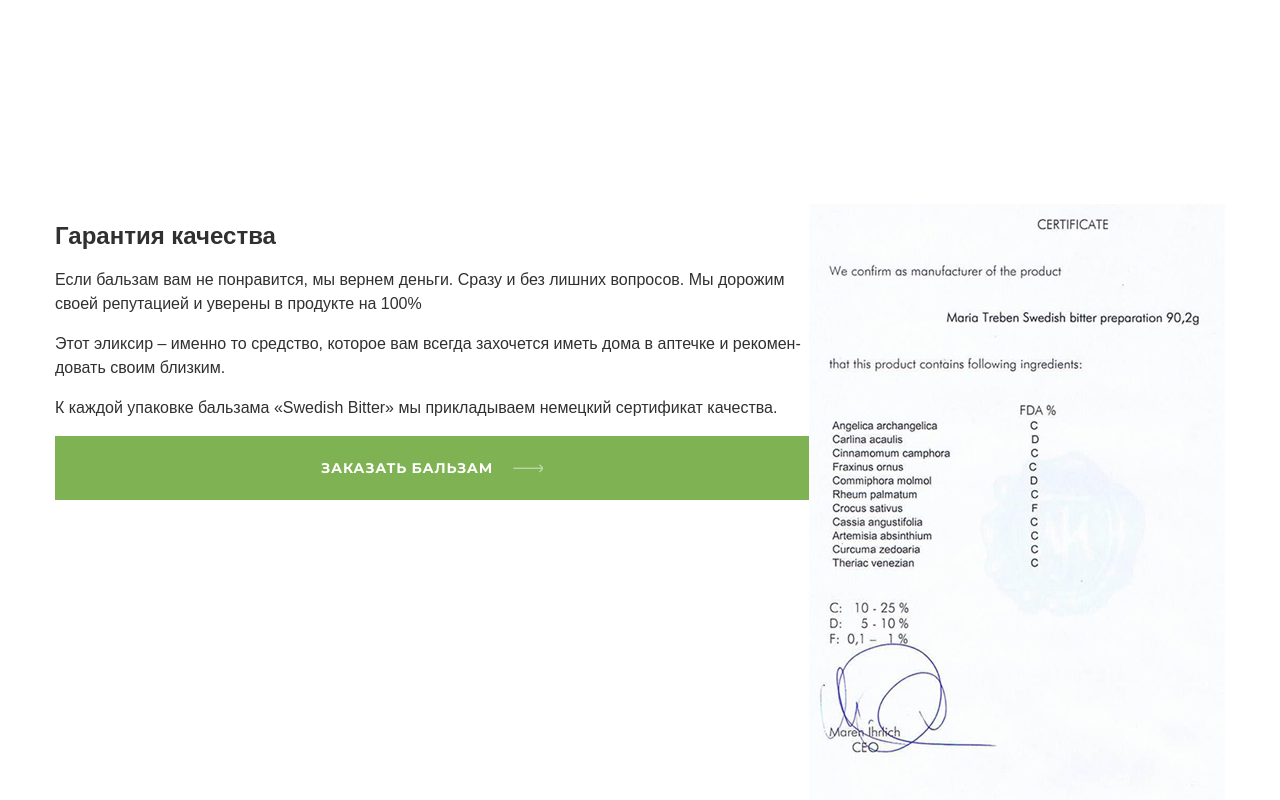
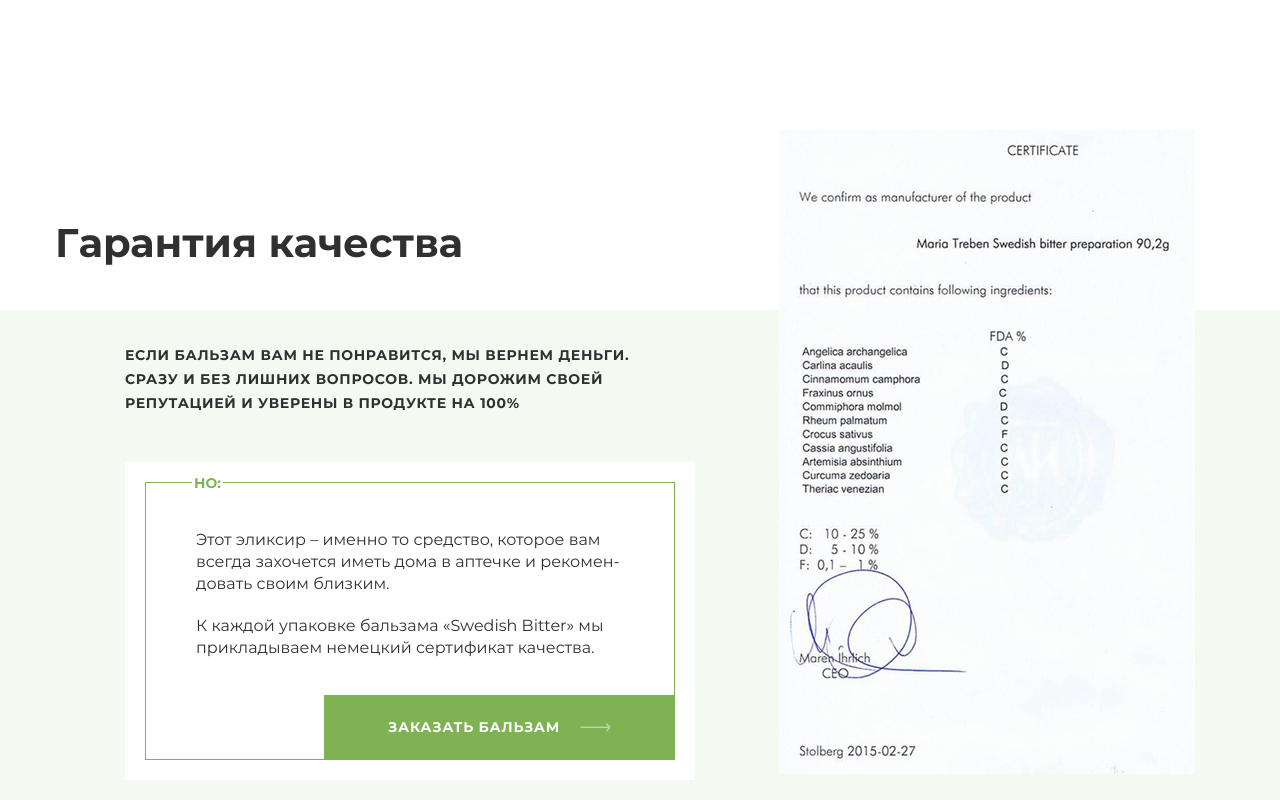
Before and after one commit to git-dmitriy/web-practice, a website: page flexbox/swedish-bitter/src/index.html in a window 1280 px wide. Shown: the part 5080-5880 px from the top of the page. Drawn offline with nearby package versions, Linux system fonts and the light colour scheme; files that its build step writes are made by us from their sources; files whose address does not match are found by name.

Commit message:
Стилизация блока "Гарантия качества

```diff
--- a/flexbox/swedish-bitter/src/index.html
+++ b/flexbox/swedish-bitter/src/index.html
@@ -227,13 +227,30 @@
 
         <div class="warranty-text-col">
           <h2 class="warranty-title">Гарантия качества</h2>
-          <p>Если бальзам вам не понравится, мы вернем деньги. Сразу и без лишних вопросов. Мы дорожим своей репутацией
-            и
-            уверены в продукте на 100%</p>
-          <p>Этот эликсир – именно то средство, которое вам всегда захочется иметь дома в аптечке и рекомен-довать своим
-            близким.</p>
-          <p>К каждой упаковке бальзама «Swedish Bitter» мы прикладываем немецкий сертификат качества.</p>
-          <a class="button" href="#">Заказать бальзам</a>
+
+
+          <div class="warranty-wrapper">
+            <p class="warranty-desc">Если бальзам вам не понравится, мы вернем деньги. <br> Сразу и без лишних вопросов.
+              Мы
+              дорожим своей <br> репутацией
+              и
+              уверены в продукте на 100%</p>
+
+
+            <div class="warranty-card-surface">
+              <div class="warranty-card">
+                <p class="warranty-card-desc">Этот эликсир – именно то средство, которое вам всегда захочется иметь дома
+                  в
+                  аптечке и рекомен-довать своим
+                  близким.</p>
+                <p class="warranty-card-desc">К каждой упаковке бальзама «Swedish Bitter» мы прикладываем немецкий
+                  сертификат качества.</p>
+                <a class="button" href="#">Заказать бальзам</a>
+              </div>
+
+            </div>
+
+          </div>
         </div>
 
         <div class="warranty-img-col">
--- a/flexbox/swedish-bitter/src/style/partials/_base.scss
+++ b/flexbox/swedish-bitter/src/style/partials/_base.scss
@@ -391,7 +391,7 @@
 }
 
 .ingredients {
-  margin-bottom: 242px;
+  margin-bottom: 168px;
   & .container {
     display: flex;
     justify-content: space-between;
@@ -518,21 +518,86 @@
 }
 
 .warranty {
+  position: relative;
+  padding-bottom: 95px;
+  &::before {
+    position: absolute;
+    content: "";
+    top: 180px;
+    right: 0;
+    bottom: 0;
+    left: 0;
+    z-index: -1;
+    background-color: lighten($green, 45%);
+  }
   & .container {
     display: flex;
     justify-content: space-between;
   }
 
   &-text-col {
+    color: $black;
+    padding-top: 88px;
   }
 
   &-img-col {
+    margin-right: 30px;
   }
 
   &-title {
+    @include font(40px, 50px, "Montserrat-bold");
+    margin-top: 0;
+    margin-bottom: 75px;
+  }
+  &-wrapper {
+    padding-left: 70px;
+  }
+
+  &-desc {
+    @include font(14px, 24px, "Montserrat-Bold");
+    text-transform: uppercase;
+    letter-spacing: 0.7px;
+    margin-bottom: 47px;
+  }
+  &-card-surface {
+    background-color: #fff;
+    padding: 20px;
+    position: relative;
+    &::before {
+      position: absolute;
+      content: "но:";
+      top: 7px;
+      left: 67px;
+      background-color: #fff;
+      @include font(14px, 24px, "Montserrat-Bold");
+      text-transform: uppercase;
+      color: $green;
+      padding: 2px;
+      z-index: 2;
+    }
+  }
+  &-card {
+    position: relative;
+    border: 1px solid $green;
+    background-color: #fff;
+    padding: 46px 50px 50px 50px;
+    max-width: 530px;
+    z-index: 1;
+  }
+  &-card-desc {
+    @include font(16px, 22px, "Montserrat-Regular");
+    margin-top: 0;
+    margin-bottom: 20px;
+    &:nth-last-child(2) {
+      margin-bottom: 50px;
+    }
   }
 
   & .button {
+    width: 350px;
+    position: absolute;
+    bottom: 0;
+    right: 0;
   }
 }
 
```
